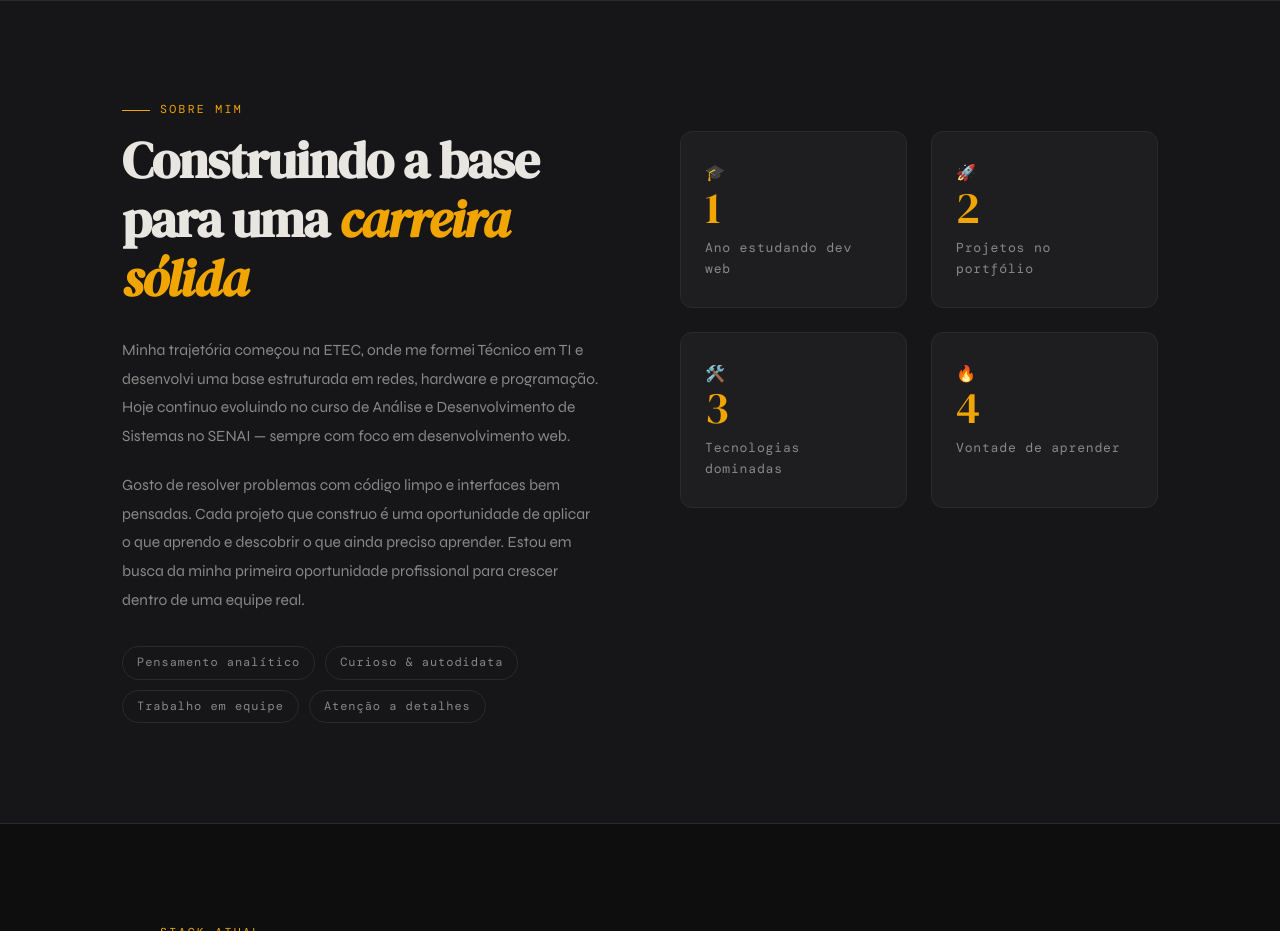
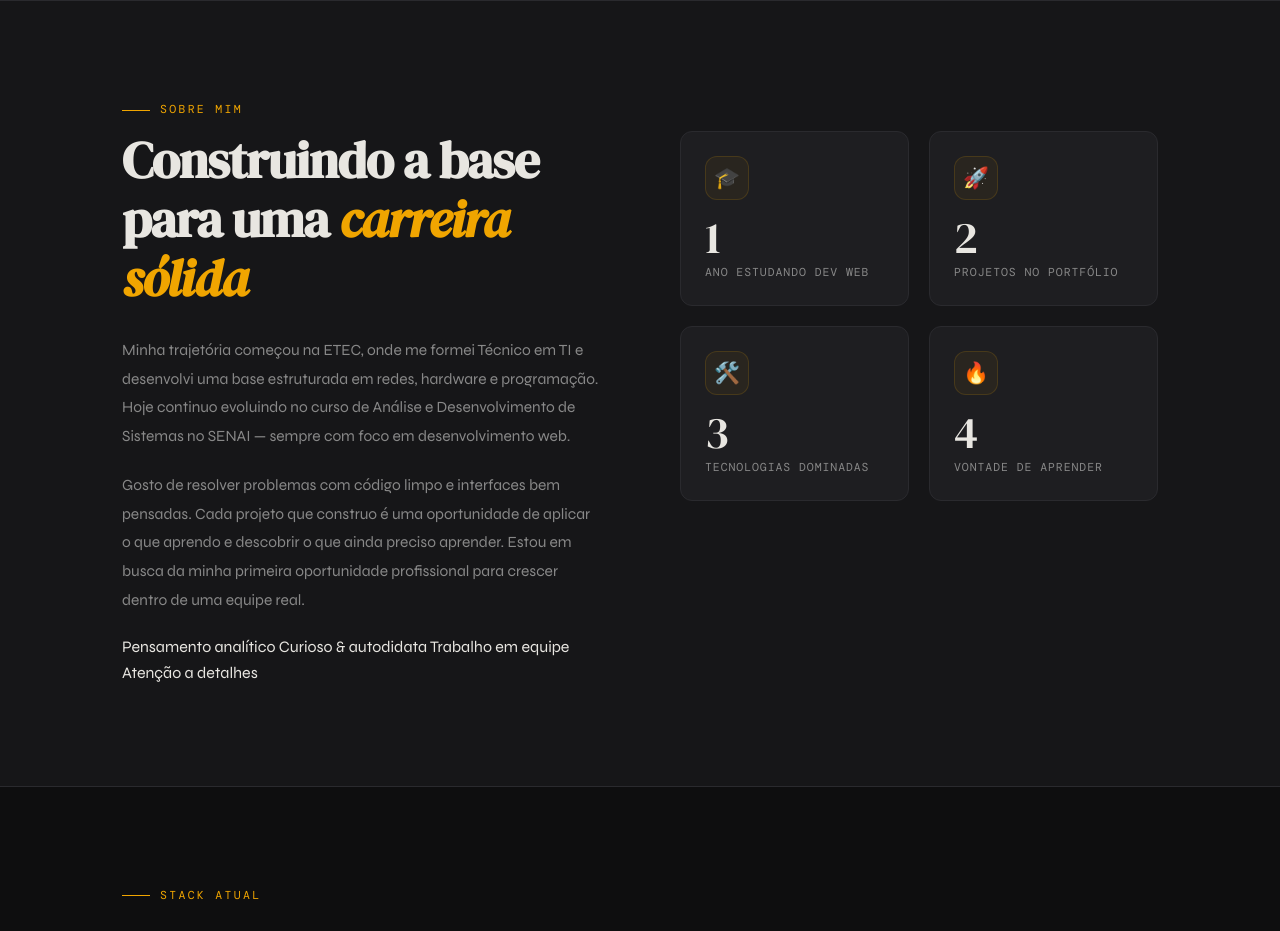
Before and after one commit to Nifolas/Meu-Portifolio, a plain HTML site: page index.html in a window 1280 px wide. Shown: the part 800-1731 px from the top of the page. Drawn offline with nearby package versions, Linux system fonts and the light colour scheme; a script that the page names is missing.

Commit message:
Update style.css

```diff
--- a/style.css
+++ b/style.css
@@ -334,19 +334,20 @@ nav.scrolled {
   0%, 100% { opacity: 1; transform: scaleY(1); transform-origin: top; }
   50%       { opacity: 0.4; transform: scaleY(0.5); transform-origin: top; }
 }
-
-/* ABOUT */
+/* ABOUT SECTION */
 #about {
   background: var(--surface);
   border-top: 1px solid var(--border);
   border-bottom: 1px solid var(--border);
 }
+
 .about-grid {
   display: grid;
   grid-template-columns: 1fr 1fr;
   gap: 80px;
   align-items: start;
 }
+
 .about-heading {
   font-family: var(--font-display);
   font-size: clamp(2.2rem, 4vw, 3.2rem);
@@ -354,55 +355,105 @@ nav.scrolled {
   letter-spacing: -0.02em;
   margin-bottom: 28px;
 }
+
 .about-heading em { font-style: italic; color: var(--accent); }
+
 .about-text {
   color: var(--muted);
   line-height: 1.85;
   font-size: 0.97rem;
   margin-bottom: 20px;
 }
-.about-badges {
-  display: flex;
-  flex-wrap: wrap;
-  gap: 10px;
-  margin-top: 32px;
-}
-.badge {
-  padding: 6px 14px;
-  border: 1px solid var(--border);
-  border-radius: 40px;
-  font-family: var(--font-mono);
-  font-size: 0.75rem;
-  color: var(--muted);
-  letter-spacing: 0.08em;
-  transition: all var(--transition);
-}
-.badge:hover { border-color: var(--accent); color: var(--accent); }
+
+/* STAT CARDS */
 .about-stats {
   display: grid;
-  grid-template-columns: 1fr 1fr;
-  gap: 24px;
+  grid-template-columns: repeat(2, 1fr);
+  gap: 20px;
 }
+
 .stat-card {
   background: var(--surface2);
   border: 1px solid var(--border);
   border-radius: var(--radius);
-  padding: 28px 24px;
-  transition: border-color var(--transition);
+  padding: 24px;
+  display: flex;
+  flex-direction: column;
+  gap: 16px;
+  position: relative;
+  overflow: hidden;
+  transition: all var(--transition);
+  z-index: 1;
 }
-.stat-card:hover { border-color: var(--accent); }
+
+.stat-card::after {
+  content: '';
+  position: absolute;
+  inset: 0;
+  background: radial-gradient(circle at top right, rgba(240, 165, 0, 0.08), transparent 70%);
+  opacity: 0;
+  transition: opacity var(--transition);
+  z-index: -1;
+}
+
+.stat-card:hover {
+  border-color: var(--accent);
+  transform: translateY(-5px);
+  box-shadow: 0 12px 32px rgba(0, 0, 0, 0.3);
+}
+
+.stat-card:hover::after {
+  opacity: 1;
+}
+
+.stat-icon {
+  width: 44px;
+  height: 44px;
+  background: rgba(240, 165, 0, 0.05);
+  border: 1px solid rgba(240, 165, 0, 0.15);
+  border-radius: 12px;
+  display: flex;
+  align-items: center;
+  justify-content: center;
+  font-size: 1.3rem;
+  transition: all var(--transition);
+}
+
+.stat-card:hover .stat-icon {
+  background: var(--accent);
+  transform: scale(1.1) rotate(5deg);
+  border-color: var(--accent);
+}
+
 .stat-number {
   font-family: var(--font-display);
   font-size: 2.8rem;
+  color: var(--text);
+  line-height: 1;
+  margin-bottom: 4px;
+  transition: color var(--transition);
+}
+
+.stat-card:hover .stat-number {
   color: var(--accent);
-  line-height: 1;
-  margin-bottom: 6px;
 }
+
 .stat-label {
-  font-size: 0.82rem;
+  font-size: 0.72rem;
   color: var(--muted);
   font-family: var(--font-mono);
-  letter-spacing: 0.06em;
+  letter-spacing: 0.08em;
+  text-transform: uppercase;
+  line-height: 1.4;
+}
+
+/* RESPONSIVE */
+@media (max-width: 900px) {
+  .about-grid { grid-template-columns: 1fr; gap: 48px; }
+}
+
+@media (max-width: 480px) {
+  .about-stats { grid-template-columns: 1fr; }
 }
 
 /* TECH */
```
